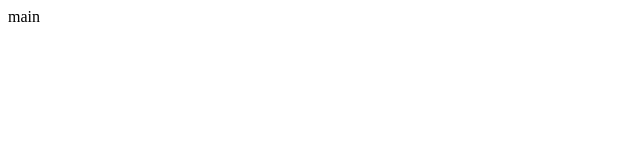
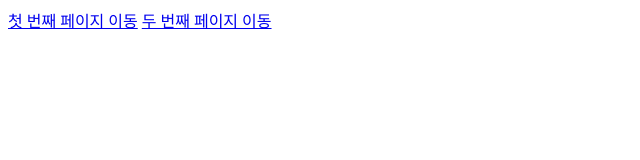
Before and after one commit to janghyunjoon/project_1, a plain HTML site: page index.html in a window 1280 px wide. Shown: the whole page, without its empty margins (0-640 px from the left). Drawn offline with Linux system fonts and the light colour scheme.

Commit message:
Update index.html

```diff
--- a/index.html
+++ b/index.html
@@ -6,6 +6,8 @@
     <title>Document</title>
 </head>
 <body>
-    main
+    <a href="firstpage.html">첫 번째 페이지 이동</a>
+    <a href="secondpage.html">두 번째 페이지 이동</a>
+
 </body>
 </html>
```
